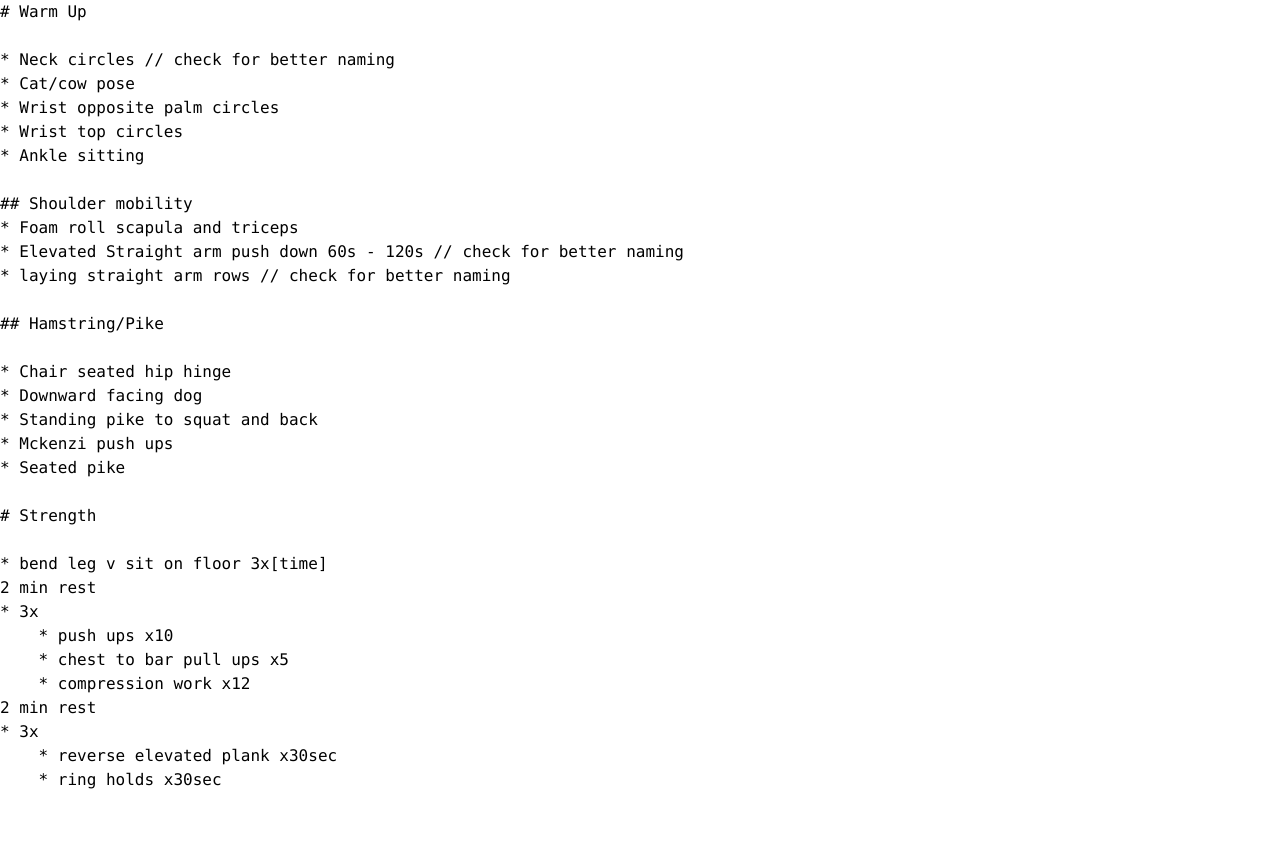
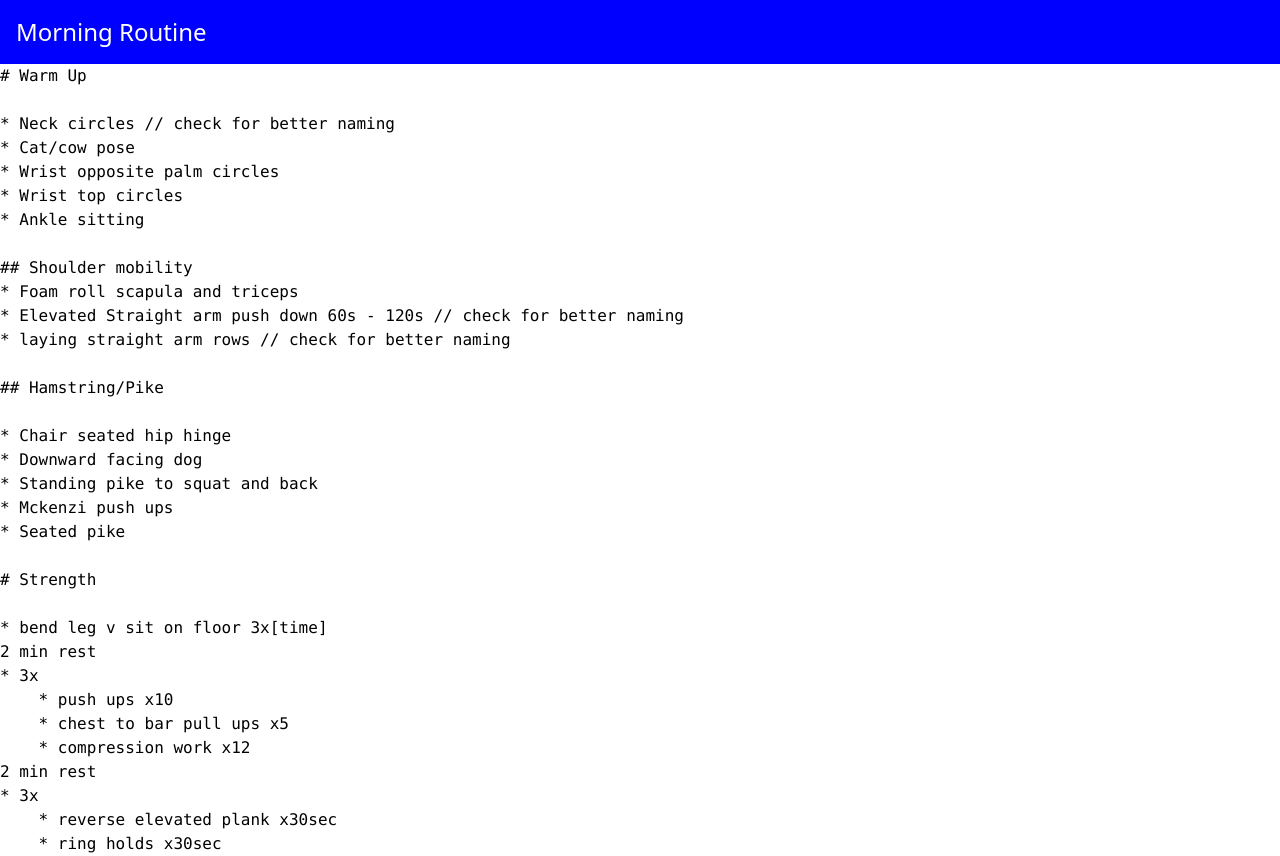
Before and after one commit to hahcho/soma-sophia, an Angular app in the folder soma-sophia/: page / in a window 1280 px wide. Before the commit the page ends 800 px from the top, so only its background shows below. Built offline with nearby package versions, Linux system fonts and the light colour scheme.

Commit message:
Introduce a header component
It will be a navigation like style for the app. Style WIP

```diff
--- a/soma-sophia/src/app/app.html
+++ b/soma-sophia/src/app/app.html
@@ -1,2 +1,3 @@
+<ss-header [text]="headerText"></ss-header>
 <ss-dashboard></ss-dashboard>
 <router-outlet />
--- a/soma-sophia/src/app/app.ts
+++ b/soma-sophia/src/app/app.ts
@@ -1,13 +1,14 @@
 import { Component, signal } from '@angular/core';
 import { RouterOutlet } from '@angular/router';
 import { Dashboard } from './dashboard/dashboard'
+import { Header } from './header/header'
 
 @Component({
   selector: 'app-root',
-  imports: [RouterOutlet, Dashboard],
+  imports: [RouterOutlet, Dashboard, Header],
   templateUrl: './app.html',
   styleUrl: './app.css'
 })
 export class App {
-  protected readonly title = signal('soma-sophia');
+  protected readonly headerText = 'Morning Routine';
 }
--- /dev/null
+++ b/soma-sophia/src/app/header/header.html
@@ -0,0 +1,3 @@
+<h1 class="bg-primary text-on-primary text-2xl p-4">
+    {{ text() }}
+</h1>
--- /dev/null
+++ b/soma-sophia/src/app/header/header.ts
@@ -0,0 +1,11 @@
+import { Component, input } from '@angular/core';
+
+@Component({
+  selector: 'ss-header',
+  imports: [],
+  templateUrl: './header.html',
+  styleUrl: './header.css',
+})
+export class Header {
+    text = input('');
+}
--- a/soma-sophia/src/styles.css
+++ b/soma-sophia/src/styles.css
@@ -1,3 +1,8 @@
 /* You can add global styles to this file, and also import other style files */
 
 @import "tailwindcss";
+
+@theme {
+    --color-primary: blue;
+    --color-on-primary: white;
+}
```
Also changed, not shown: soma-sophia/src/app/header/header.css (added).
